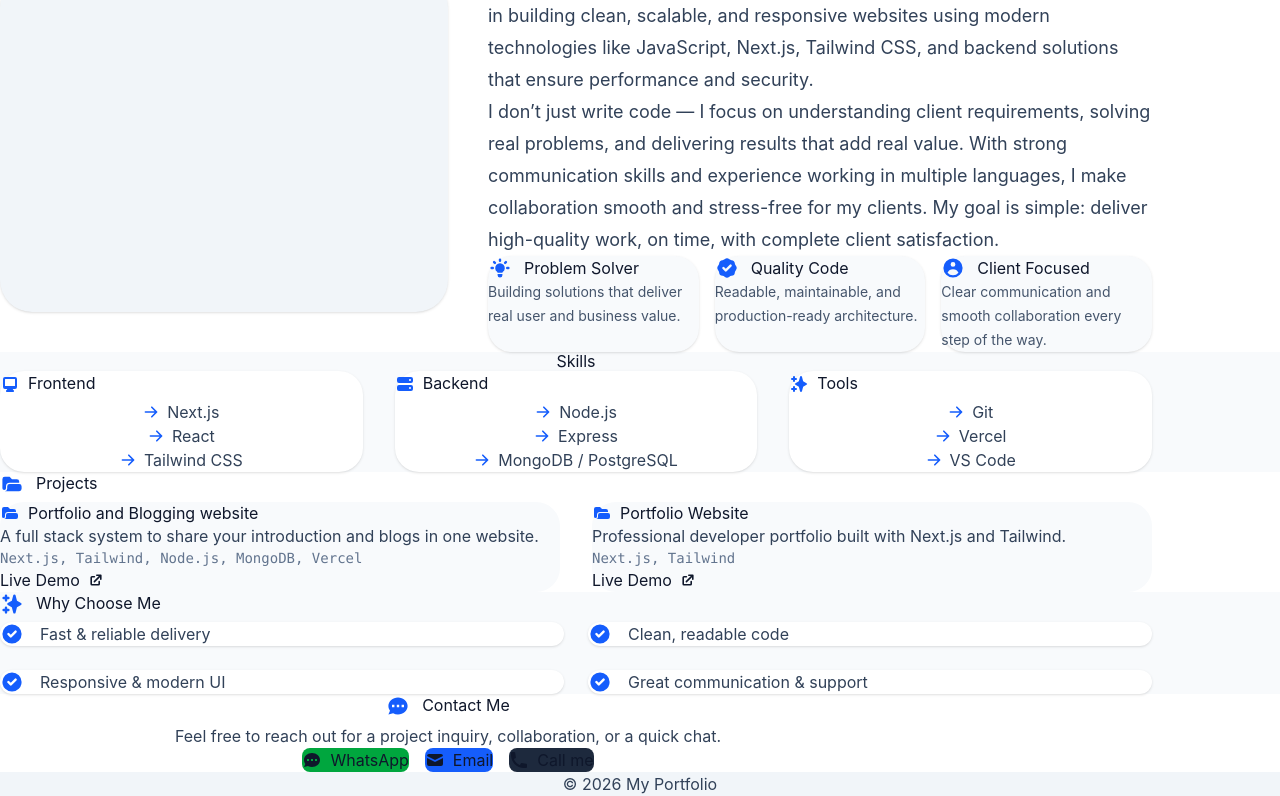
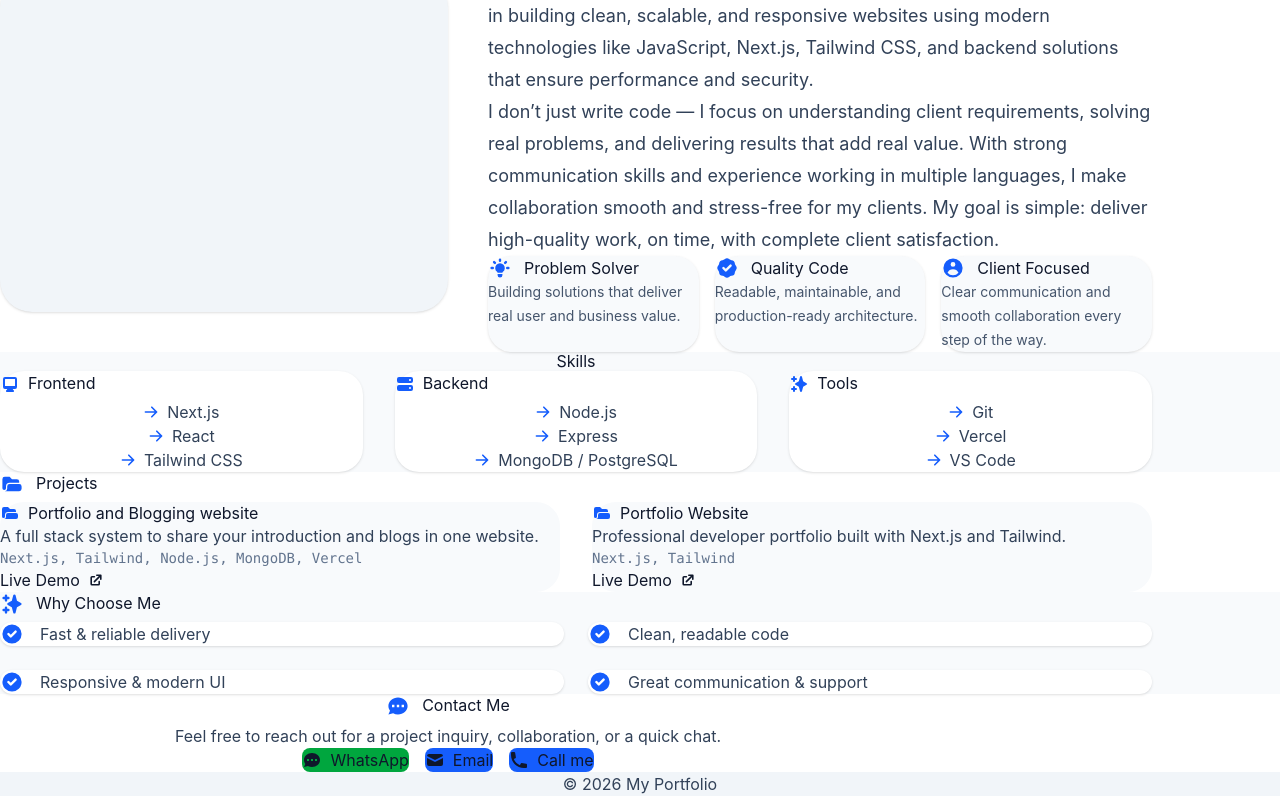
Before and after one commit to Ihsandanish024/Ihsan-portfolio, a Next.js app: page / in a window 1280 px wide. Shown: the part 840-1636 px from the top of the page. Built offline with nearby package versions, Linux system fonts and the light colour scheme.

Commit message:
changing

```diff
--- a/app/components/Contact.tsx
+++ b/app/components/Contact.tsx
@@ -20,7 +20,7 @@ export default function Contact() {
             <HiMail className="w-5 h-5" />
             Email
           </a>
-          <a href="tel:03259024536" className="inline-flex items-center gap-2 px-6 py-3 text-white transition rounded-lg bg-slate-800 hover:bg-slate-900">
+          <a href="tel:03259024536" className="inline-flex items-center gap-2 px-6 py-3 text-white transition bg-blue-600 rounded-lg hover:bg-blue-700">
             <HiPhone className="w-5 h-5" />
             Call me
           </a>
--- a/app/page.tsx
+++ b/app/page.tsx
@@ -7,7 +7,7 @@ import Contact from './components/Contact';
 
 export default function Home() {
   return (
-    <div className="space-y-24">
+    <div className="mb-2 space-y-24">
       <Hero />
       <About />
       <Skills />
```
